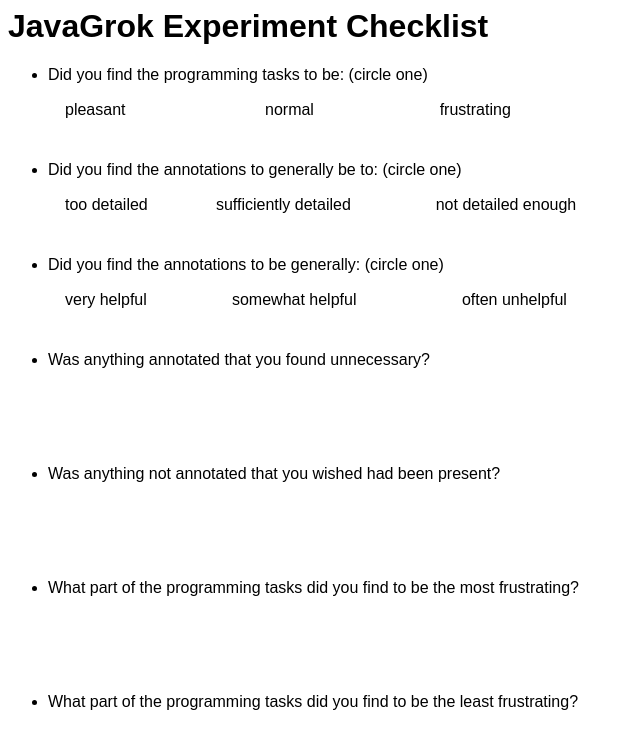
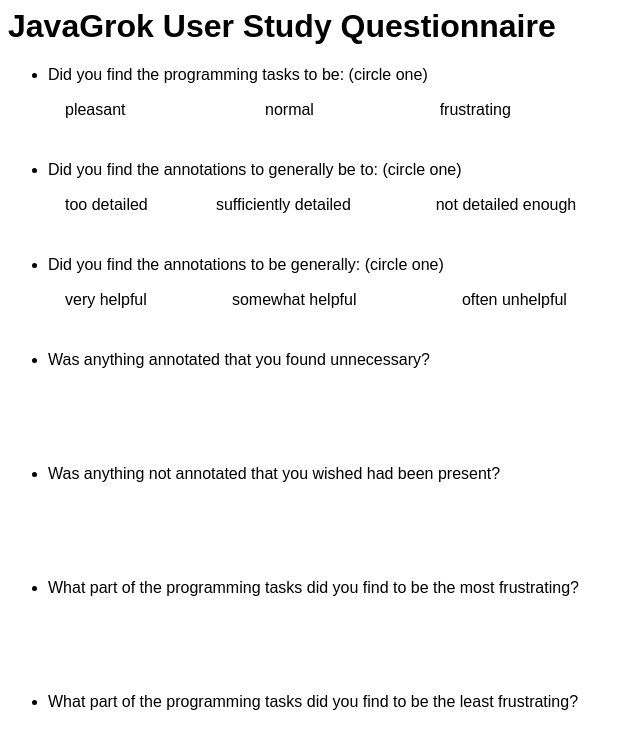
Before and after one commit to samskivert/javagrok, a plain HTML site: page experiment/questionnaire.html in a window 1280 px wide. Shown: the whole page, without its empty margins (0-640 px from the left). Drawn offline with Linux system fonts and the light colour scheme.

Commit message:
Fix title.

```diff
--- a/experiment/questionnaire.html
+++ b/experiment/questionnaire.html
@@ -22,7 +22,7 @@
 </head>
 
 <body>
-<h1>JavaGrok Experiment Checklist</h1>
+<h1>JavaGrok User Study Questionnaire</h1>
 
 <ul>
 <li> Did you find the programming tasks to be: (circle one)
```
